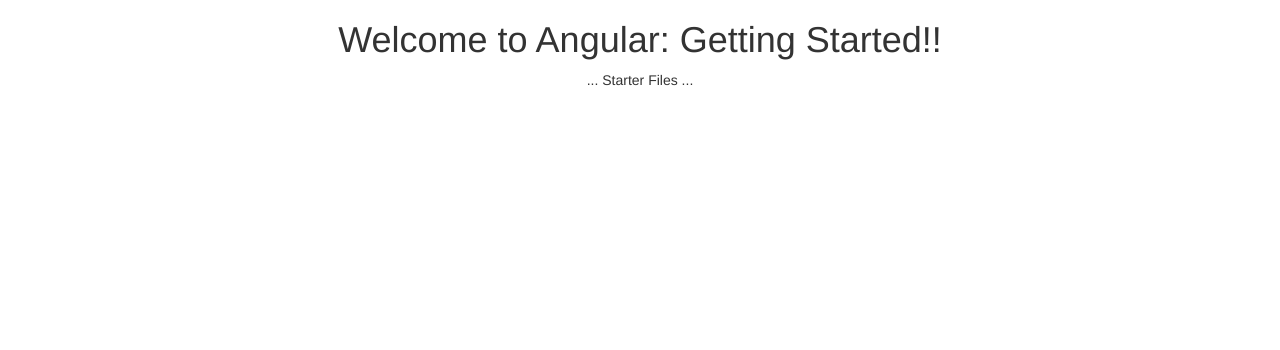
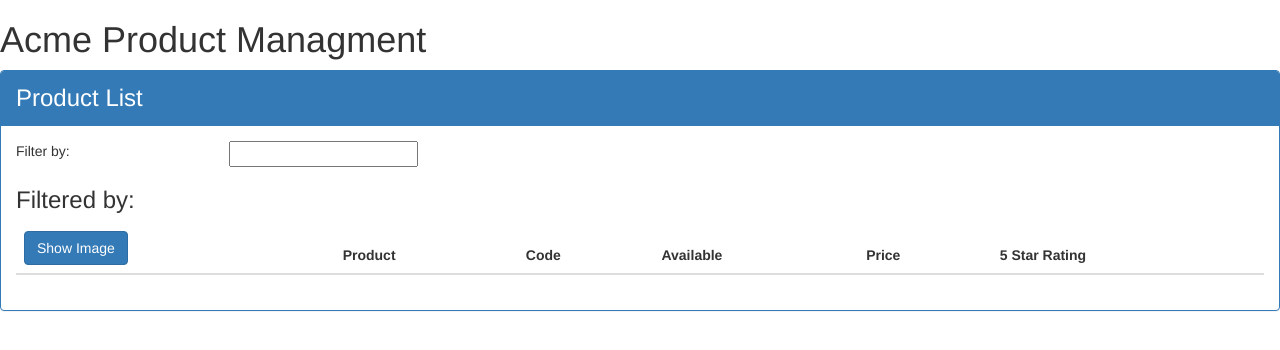
Before and after one commit to Gloper98/APM, an Angular app: page / in a window 1280 px wide. Shown: the top 350 px of the page. Built offline with nearby package versions, Linux system fonts and the light colour scheme.

Commit message:
Updating products feature

```diff
--- a/package.json
+++ b/package.json
@@ -23,6 +23,7 @@
     "@angular/router": "^4.0.0",
     "bootstrap": "^3.3.7",
     "core-js": "^2.4.1",
+    "npm": "^5.8.0",
     "rxjs": "^5.4.1",
     "zone.js": "^0.8.14"
   },
--- a/src/app/app.component.html
+++ b/src/app/app.component.html
@@ -1,7 +1,7 @@
 <!--The whole content below can be removed with the new code.-->
 <div style="text-align:center">
   <h1>
-    Welcome to {{title}}!!
+    TaDa!!! Welcome to {{title}}!!
   </h1>
   ... Starter Files ...
 </div>
--- a/src/app/app.component.ts
+++ b/src/app/app.component.ts
@@ -1,10 +1,12 @@
 import { Component } from '@angular/core';
-
 @Component({
   selector: 'pm-root',
-  templateUrl: './app.component.html',
-  styleUrls: ['./app.component.css']
+  template: `
+      <div><h1>{{pageTitle}}</h1>
+          <pm-products></pm-products>
+      </div>
+  `
 })
 export class AppComponent {
-  title = 'Angular: Getting Started';
+  pageTitle: string = 'Acme Product Managment';
 }
--- a/src/app/app.module.ts
+++ b/src/app/app.module.ts
@@ -2,10 +2,12 @@
 import { NgModule } from '@angular/core';
 
 import { AppComponent } from './app.component';
+import { ProductListComponent } from './products/product-list.component';
 
 @NgModule({
   declarations: [
-    AppComponent
+    AppComponent,
+    ProductListComponent
   ],
   imports: [
     BrowserModule
--- /dev/null
+++ b/src/app/products/product-list.component.html
@@ -0,0 +1,39 @@
+<div class="panel panel-primary">
+    <div class="panel-heading">
+        Product List
+    </div>
+    <div class="panel-body">
+        <div class="row">
+            <div class="col-md-2">Filter by: </div>
+            <div class="col-md-4">
+                <input type="text"/>
+            </div>
+        </div>
+        <div class="row">
+            <div class="col-md-6">
+                <h3>Filtered by: </h3>
+            </div>
+        </div>
+        <div class="table-responsive">
+            <table class="table">
+                <thead>
+                    <tr>
+                        <th>
+                            <button class="btn btn-primary">
+                                Show Image
+                            </button>
+                        </th>
+                        <th>Product</th>
+                        <th>Code</th>
+                        <th>Available</th>
+                        <th>Price</th>
+                        <th>5 Star Rating</th>
+                    </tr>
+                </thead>
+                <tbody>
+
+                </tbody>
+            </table>
+        </div>
+    </div>
+</div>
```
Also changed, not shown: src/app/products/product-list.component.ts (added, +8 -0 lines), 1 other file (tests, documents, lock files or other folders).
